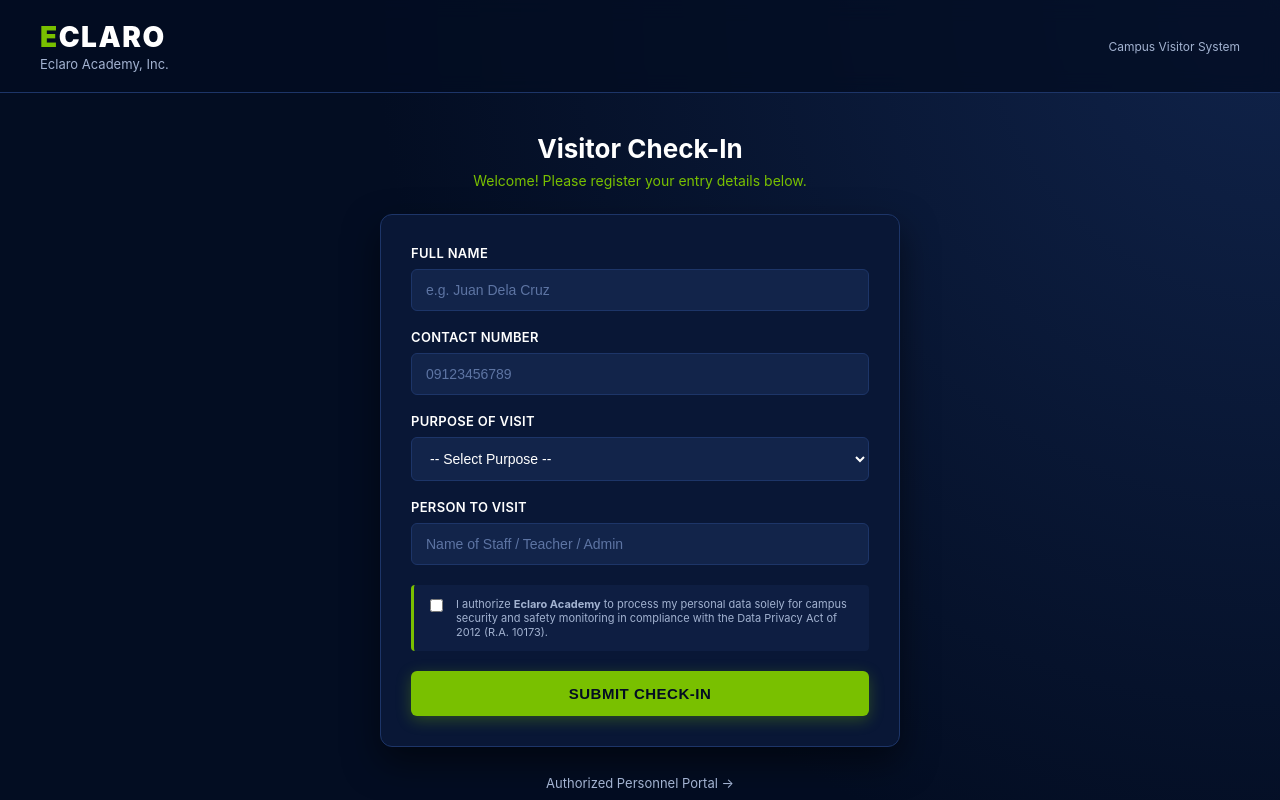
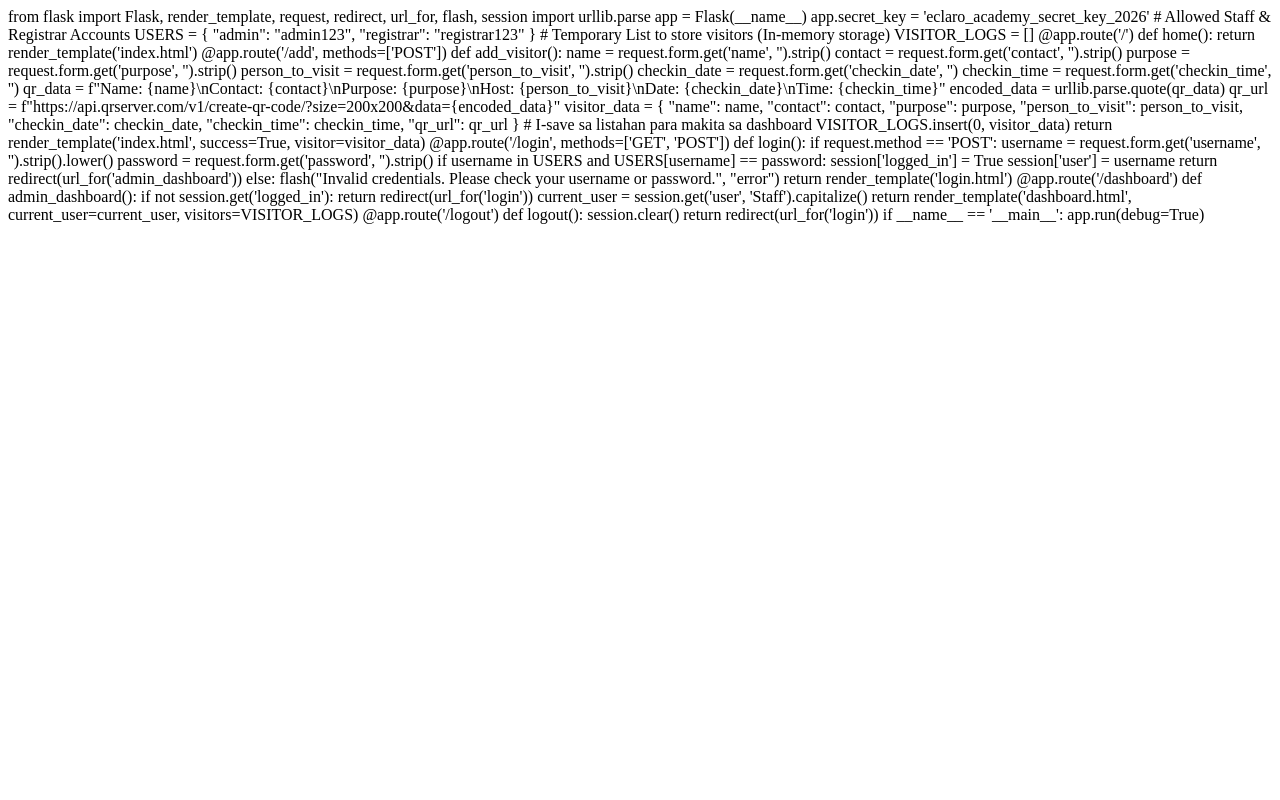
Before and after one commit to erickarcenal-hue/eclaro-visitor-system, a Flask app: page / in a window 1280 px wide. Run offline with Flask 3, Linux system fonts and the light colour scheme.

Commit message:
Update index.html

```diff
--- a/templates/index.html
+++ b/templates/index.html
@@ -1,262 +1,77 @@
-<!DOCTYPE html>
-<html lang="en">
-<head>
-    <meta charset="UTF-8">
-    <meta name="viewport" content="width=device-width, initial-scale=1.0">
-    <title>Eclaro Academy - Visitor Registration</title>
-    <!-- Favicon Logo -->
-    <link rel="icon" type="image/png" href="{{ url_for('static', filename='favicon.png') }}">
-    <style>
-        :root {
-            --eclaro-navy: #030d22;
-            --eclaro-card: #091736;
-            --eclaro-input: #12244a;
-            --eclaro-border: #1d3568;
-            --eclaro-green: #79c000;
-            --eclaro-green-hover: #68a600;
-            --text-white: #ffffff;
-            --text-gray: #a3b3d1;
-        }
+from flask import Flask, render_template, request, redirect, url_for, flash, session
+import urllib.parse
 
-        body {
-            font-family: -apple-system, BlinkMacSystemFont, "Segoe UI", Roboto, "Helvetica Neue", Arial, sans-serif;
-            background-color: var(--eclaro-navy);
-            background-image: radial-gradient(circle at top right, #10234a 0%, #030d22 60%);
-            margin: 0;
-            padding: 0;
-            color: var(--text-white);
-            min-height: 100vh;
-        }
+app = Flask(__name__)
+app.secret_key = 'eclaro_academy_secret_key_2026'
 
-        /* Official Header Navbar Style */
-        .navbar {
-            display: flex;
-            justify-content: space-between;
-            align-items: center;
-            padding: 20px 40px;
-            border-bottom: 1px solid var(--eclaro-border);
-            background: rgba(3, 13, 34, 0.8);
-            backdrop-filter: blur(10px);
-        }
+# Allowed Staff & Registrar Accounts
+USERS = {
+    "admin": "admin123",
+    "registrar": "registrar123"
+}
 
-        .brand-logo {
-            font-size: 28px;
-            font-weight: 900;
-            letter-spacing: 1.5px;
-            color: var(--text-white);
-            text-decoration: none;
-        }
+# Temporary List to store visitors (In-memory storage)
+VISITOR_LOGS = []
 
-        .brand-logo span {
-            color: var(--eclaro-green);
-        }
+@app.route('/')
+def home():
+    return render_template('index.html')
 
-        .sub-brand {
-            font-size: 13px;
-            color: var(--text-gray);
-            margin-top: 2px;
-        }
+@app.route('/add', methods=['POST'])
+def add_visitor():
+    name = request.form.get('name', '').strip()
+    contact = request.form.get('contact', '').strip()
+    purpose = request.form.get('purpose', '').strip()
+    person_to_visit = request.form.get('person_to_visit', '').strip()
+    checkin_date = request.form.get('checkin_date', '')
+    checkin_time = request.form.get('checkin_time', '')
 
-        .container {
-            max-width: 520px;
-            margin: 40px auto;
-            padding: 0 20px;
-        }
+    qr_data = f"Name: {name}\nContact: {contact}\nPurpose: {purpose}\nHost: {person_to_visit}\nDate: {checkin_date}\nTime: {checkin_time}"
+    encoded_data = urllib.parse.quote(qr_data)
+    qr_url = f"https://api.qrserver.com/v1/create-qr-code/?size=200x200&data={encoded_data}"
 
-        .hero-title {
-            text-align: center;
-            margin-bottom: 25px;
-        }
+    visitor_data = {
+        "name": name,
+        "contact": contact,
+        "purpose": purpose,
+        "person_to_visit": person_to_visit,
+        "checkin_date": checkin_date,
+        "checkin_time": checkin_time,
+        "qr_url": qr_url
+    }
 
-        .hero-title h2 {
-            font-size: 26px;
-            font-weight: 700;
-            margin: 0 0 8px 0;
-            color: var(--text-white);
-        }
+    # I-save sa listahan para makita sa dashboard
+    VISITOR_LOGS.insert(0, visitor_data)
 
-        .hero-title p {
-            font-size: 14px;
-            color: var(--eclaro-green);
-            margin: 0;
-        }
+    return render_template('index.html', success=True, visitor=visitor_data)
 
-        .card {
-            background: var(--eclaro-card);
-            padding: 30px;
-            border-radius: 12px;
-            border: 1px solid var(--eclaro-border);
-            box-shadow: 0 15px 35px rgba(0, 0, 0, 0.5);
-        }
+@app.route('/login', methods=['GET', 'POST'])
+def login():
+    if request.method == 'POST':
+        username = request.form.get('username', '').strip().lower()
+        password = request.form.get('password', '').strip()
 
-        .form-group {
-            margin-bottom: 18px;
-        }
+        if username in USERS and USERS[username] == password:
+            session['logged_in'] = True
+            session['user'] = username
+            return redirect(url_for('admin_dashboard'))
+        else:
+            flash("Invalid credentials. Please check your username or password.", "error")
 
-        .form-group label {
-            display: block;
-            margin-bottom: 8px;
-            font-weight: 600;
-            font-size: 13px;
-            color: var(--text-white);
-            letter-spacing: 0.3px;
-        }
+    return render_template('login.html')
 
-        .form-group input,
-        .form-group select {
-            width: 100%;
-            padding: 12px 14px;
-            background-color: var(--eclaro-input);
-            border: 1px solid var(--eclaro-border);
-            border-radius: 6px;
-            box-sizing: border-box;
-            font-size: 14px;
-            color: var(--text-white);
-            transition: all 0.2s ease;
-        }
+@app.route('/dashboard')
+def admin_dashboard():
+    if not session.get('logged_in'):
+        return redirect(url_for('login'))
 
-        .form-group input::placeholder {
-            color: #5d74a3;
-        }
+    current_user = session.get('user', 'Staff').capitalize()
+    return render_template('dashboard.html', current_user=current_user, visitors=VISITOR_LOGS)
 
-        .form-group input:focus,
-        .form-group select:focus {
-            outline: none;
-            border-color: var(--eclaro-green);
-            box-shadow: 0 0 10px rgba(121, 192, 0, 0.25);
-        }
+@app.route('/logout')
+def logout():
+    session.clear()
+    return redirect(url_for('login'))
 
-        .privacy-box {
-            background-color: rgba(18, 36, 74, 0.6);
-            border-left: 3px solid var(--eclaro-green);
-            padding: 12px;
-            margin: 20px 0;
-            border-radius: 4px;
-        }
-
-        .btn {
-            background-color: var(--eclaro-green);
-            color: #030d22;
-            padding: 14px;
-            border: none;
-            border-radius: 6px;
-            cursor: pointer;
-            font-size: 15px;
-            font-weight: 800;
-            width: 100%;
-            letter-spacing: 0.5px;
-            transition: background 0.2s ease;
-            box-shadow: 0 4px 15px rgba(121, 192, 0, 0.3);
-        }
-
-        .btn:hover {
-            background-color: var(--eclaro-green-hover);
-        }
-
-        .alert-success {
-            padding: 15px;
-            background-color: #1e5a22;
-            color: white;
-            border-radius: 6px;
-            margin-bottom: 20px;
-            text-align: center;
-            font-size: 14px;
-        }
-
-        .footer-link {
-            text-align: center;
-            margin-top: 25px;
-            margin-bottom: 40px;
-        }
-
-        .footer-link a {
-            color: var(--text-gray);
-            font-size: 13px;
-            text-decoration: none;
-            transition: color 0.2s ease;
-        }
-
-        .footer-link a:hover {
-            color: var(--eclaro-green);
-        }
-
-        @media (max-width: 600px) {
-            .navbar {
-                flex-direction: column;
-                text-align: center;
-                gap: 5px;
-                padding: 15px;
-            }
-        }
-    </style>
-</head>
-<body>
-
-    <div class="navbar">
-        <div>
-            <a href="/" class="brand-logo"><span>E</span>CLARO</a>
-            <div class="sub-brand">Eclaro Academy, Inc.</div>
-        </div>
-        <div style="font-size: 12px; color: var(--text-gray);">
-            Campus Visitor System
-        </div>
-    </div>
-
-    <div class="container">
-        <div class="hero-title">
-            <h2>Visitor Check-In</h2>
-            <p>Welcome! Please register your entry details below.</p>
-        </div>
-
-        <div class="card">
-            {% if success %}
-                <div class="alert-success">{{ msg }}</div>
-                <a href="/" class="btn" style="display: block; text-align: center; text-decoration: none; box-sizing: border-box;">Register Another Visitor</a>
-            {% else %}
-                <form action="/" method="POST">
-                    <div class="form-group">
-                        <label>FULL NAME</label>
-                        <input type="text" name="full_name" required placeholder="e.g. Juan Dela Cruz">
-                    </div>
-
-                    <div class="form-group">
-                        <label>CONTACT NUMBER</label>
-                        <input type="tel" name="contact_no" required placeholder="09123456789">
-                    </div>
-
-                    <div class="form-group">
-                        <label>PURPOSE OF VISIT</label>
-                        <select name="purpose" required>
-                            <option value="">-- Select Purpose --</option>
-                            <option value="Parent-Teacher Conference (PTC)">Parent-Teacher Conference (PTC)</option>
-                            <option value="Inquiry / Enrollment">Inquiry / Enrollment</option>
-                            <option value="Official Business / Staff Meeting">Official Business / Staff Meeting</option>
-                            <option value="Delivery / Vendor">Delivery / Vendor</option>
-                            <option value="Others">Others</option>
-                        </select>
-                    </div>
-
-                    <div class="form-group">
-                        <label>PERSON TO VISIT</label>
-                        <input type="text" name="person_to_visit" required placeholder="Name of Staff / Teacher / Admin">
-                    </div>
-
-                    <div class="privacy-box">
-                        <label style="font-weight: normal; font-size: 11px; display: flex; gap: 10px; align-items: flex-start; margin: 0; color: var(--text-gray);">
-                            <input type="checkbox" name="privacy_consent" value="YES" required style="width: auto; margin-top: 2px;">
-                            <span>I authorize <strong>Eclaro Academy</strong> to process my personal data solely for campus security and safety monitoring in compliance with the Data Privacy Act of 2012 (R.A. 10173).</span>
-                        </label>
-                    </div>
-
-                    <button type="submit" class="btn">SUBMIT CHECK-IN</button>
-                </form>
-            {% endif %}
-        </div>
-
-        <div class="footer-link">
-            <a href="/login">Authorized Personnel Portal →</a>
-        </div>
-    </div>
-
-</body>
-</html>
+if __name__ == '__main__':
+    app.run(debug=True)
```
